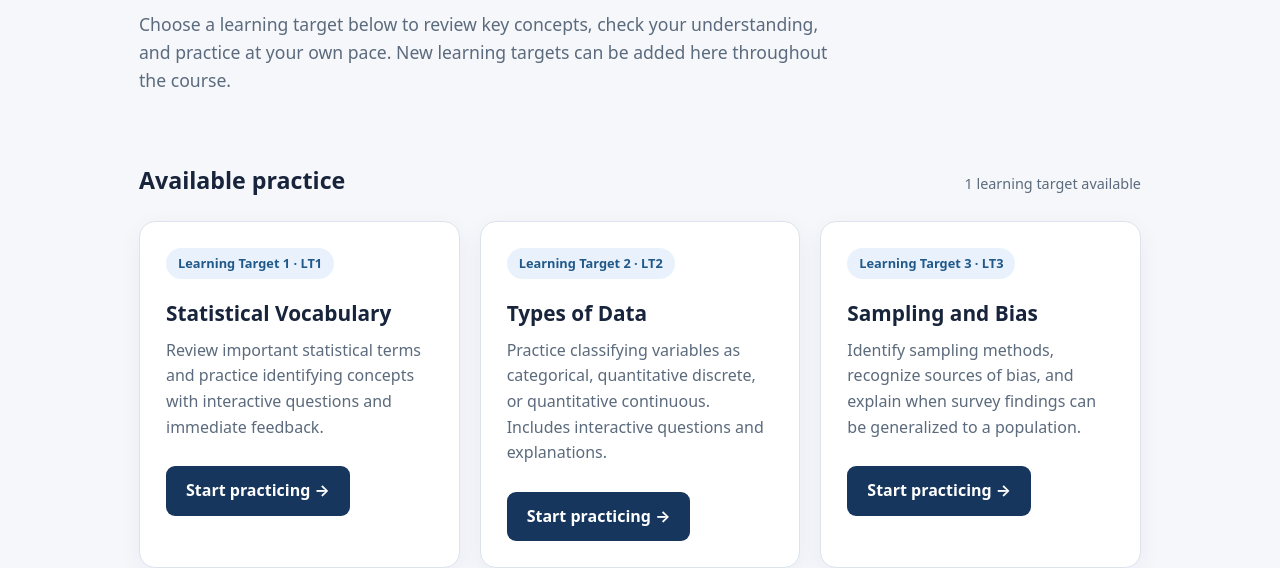
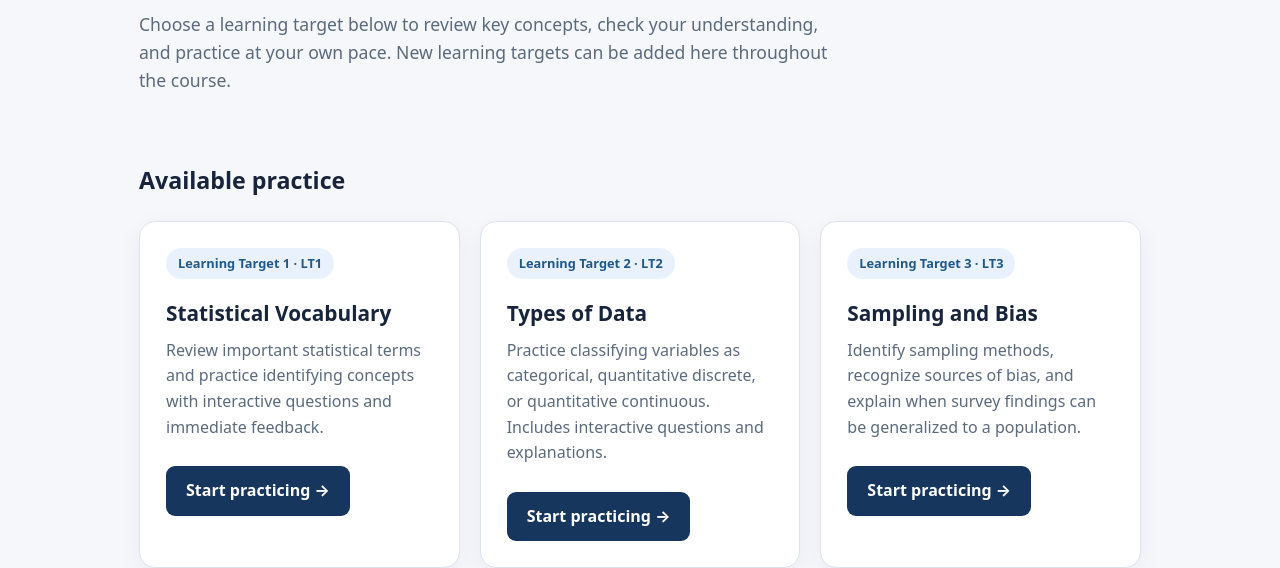
Before and after one commit to ereinkejr/ereinkejr.github.io, a plain HTML site: page math122/index.html in a window 1280 px wide. Shown: the part 237-805 px from the top of the page. Drawn offline with Linux system fonts and the light colour scheme.

Commit message:
Update index.html

```diff
--- a/math122/index.html
+++ b/math122/index.html
@@ -40,7 +40,7 @@ footer a{color:var(--blue)}
 <p>Choose a learning target below to review key concepts, check your understanding, and practice at your own pace. New learning targets can be added here throughout the course.</p>
 </section>
 <main>
-<div class="section-head"><h2>Available practice</h2><span class="count">1 learning target available</span></div>
+<div class="section-head"><h2>Available practice</h2><span class="count"></span></div>
 <div class="grid">
 <article class="card">
 <span class="tag">Learning Target 1 · LT1</span>
```
